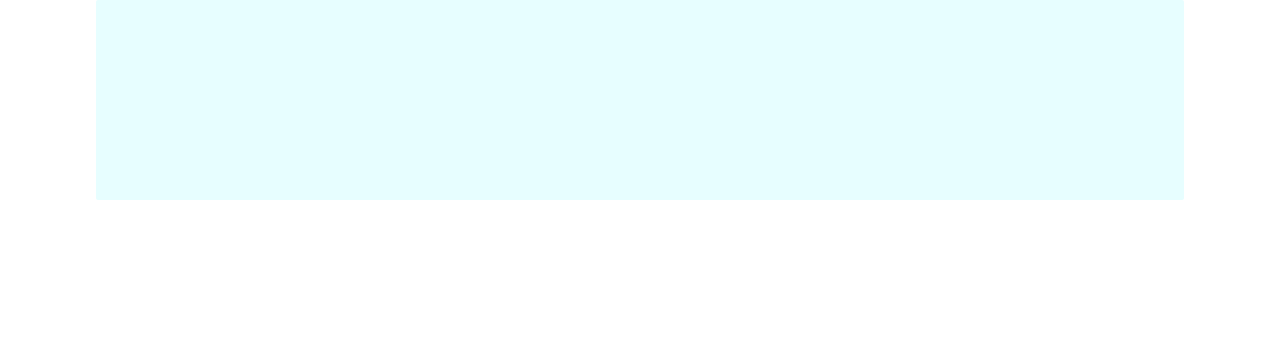
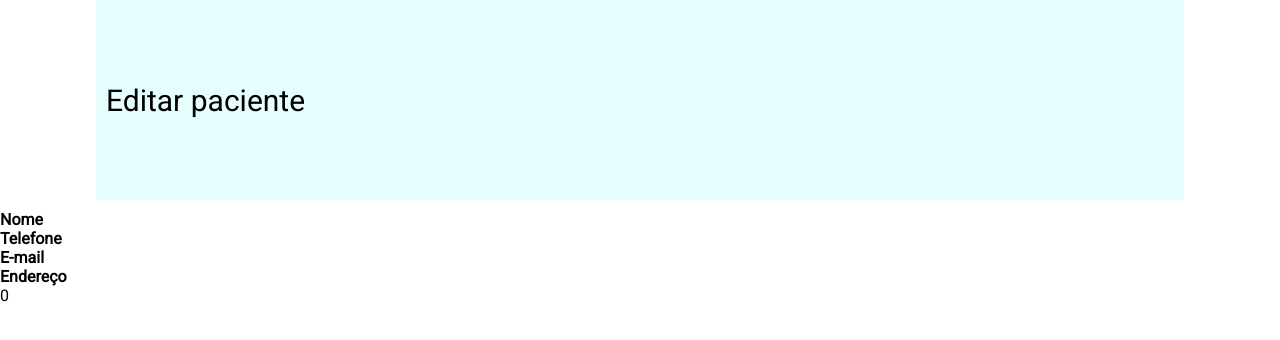
Before and after one commit to IcaroRangel/node-react-pacientes, a React (Create React App) app in the folder frontend/: page /updateUser/1 in a window 1280 px wide. Shown: the top 340 px of the page. Built offline with nearby package versions, Linux system fonts and the light colour scheme; no server answers.

Commit message:
create function load-user in update-user

```diff
--- a/frontend/src/components/Header/styles.ts
+++ b/frontend/src/components/Header/styles.ts
@@ -9,4 +9,8 @@ export const Container = styled.header`
   height: 25vh;
   background: #e7feff;
   border-radius: 2px;
+  p {
+    font-weight: 100;
+    font-size: 30px;
+  }
 `;
--- a/frontend/src/pages/CreateUser/styles.ts
+++ b/frontend/src/pages/CreateUser/styles.ts
@@ -1,12 +1,6 @@
 import styled from "styled-components";
 
 export const Container = styled.div`
-  header {
-    p {
-      font-weight: 100;
-      font-size: 30px;
-    }
-  }
   div {
     display: flex;
     align-items: flex-start;
--- a/frontend/src/pages/UpdateUser/index.tsx
+++ b/frontend/src/pages/UpdateUser/index.tsx
@@ -1,11 +1,63 @@
 import React from "react";
+import { useRouteMatch } from "react-router";
 import Header from "../../components/Header";
+import api from "../../services/api";
 import { Container } from "./styles";
 
+interface UserProps {
+  id: number;
+  name: string;
+  telephone: number;
+  email: string;
+  address: string;
+}
+
+interface RouteParams {
+  id: string;
+}
+
 const UpdateUser = () => {
+  const { params } = useRouteMatch<RouteParams>();
+  const [name, setName] = React.useState("");
+  const [telephone, setTelephone] = React.useState(0);
+  const [email, setEmail] = React.useState("");
+  const [address, setAddress] = React.useState("");
+
+  const loadUser = React.useCallback(async () => {
+    const response: any = { name, telephone, email, address };
+    const loadResponse = await api.get<UserProps>(`${params.id}`, response);
+    const userValue = loadResponse.data;
+    setName(userValue.name);
+    setTelephone(userValue.telephone);
+    setEmail(userValue.email);
+    setAddress(userValue.address);
+  }, [address, email, name, params.id, telephone]);
+
+  React.useEffect(() => {
+    loadUser();
+  }, [loadUser]);
+
   return (
     <Container>
-      <Header></Header>
+      <Header>
+        <span>
+          <p>Editar paciente</p>
+        </span>
+      </Header>
+      <section>
+        <div>
+          <h4>Nome</h4>
+          <h4>Telefone</h4>
+          <h4>E-mail</h4>
+          <h4>Endereço</h4>
+        </div>
+        <div>
+          <p>{name}</p>
+          <p>{telephone}</p>
+          <p>{email}</p>
+          <p>{address}</p>
+        </div>
+      </section>
     </Container>
   );
 };
```
